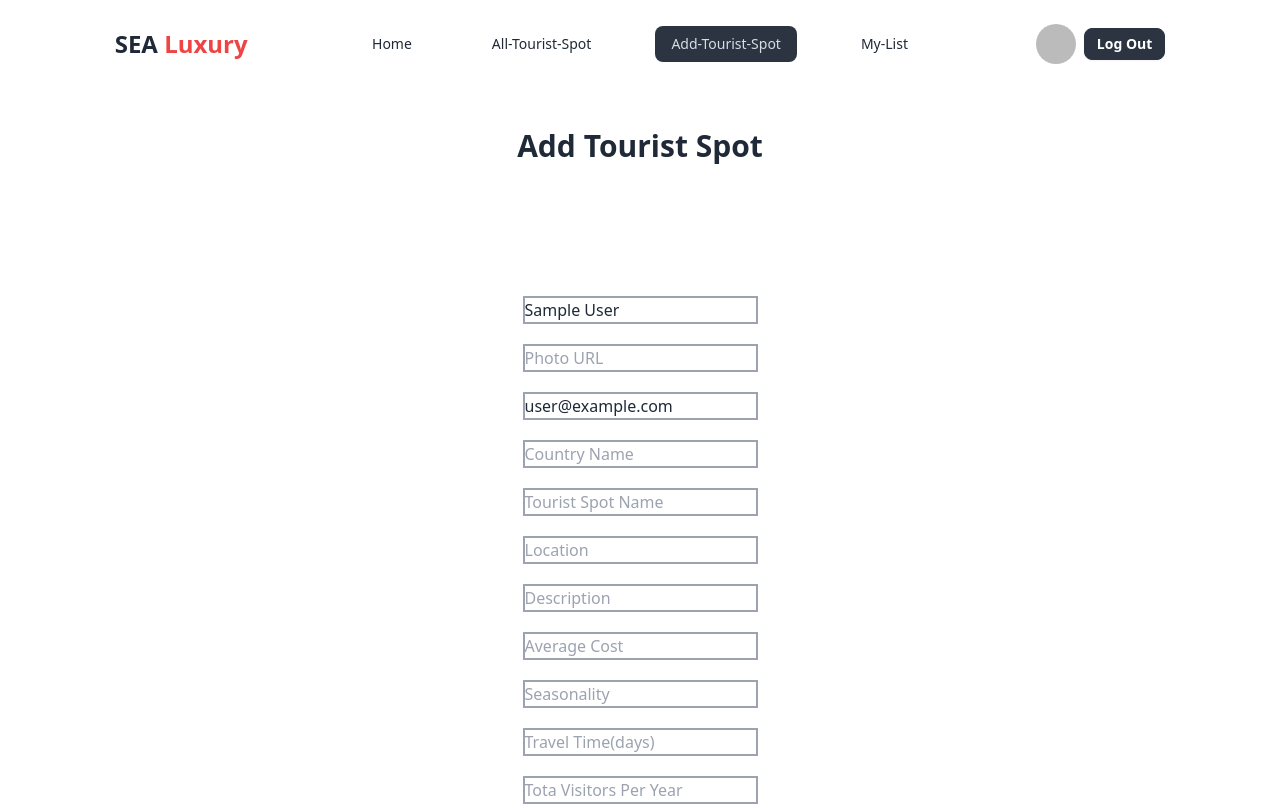
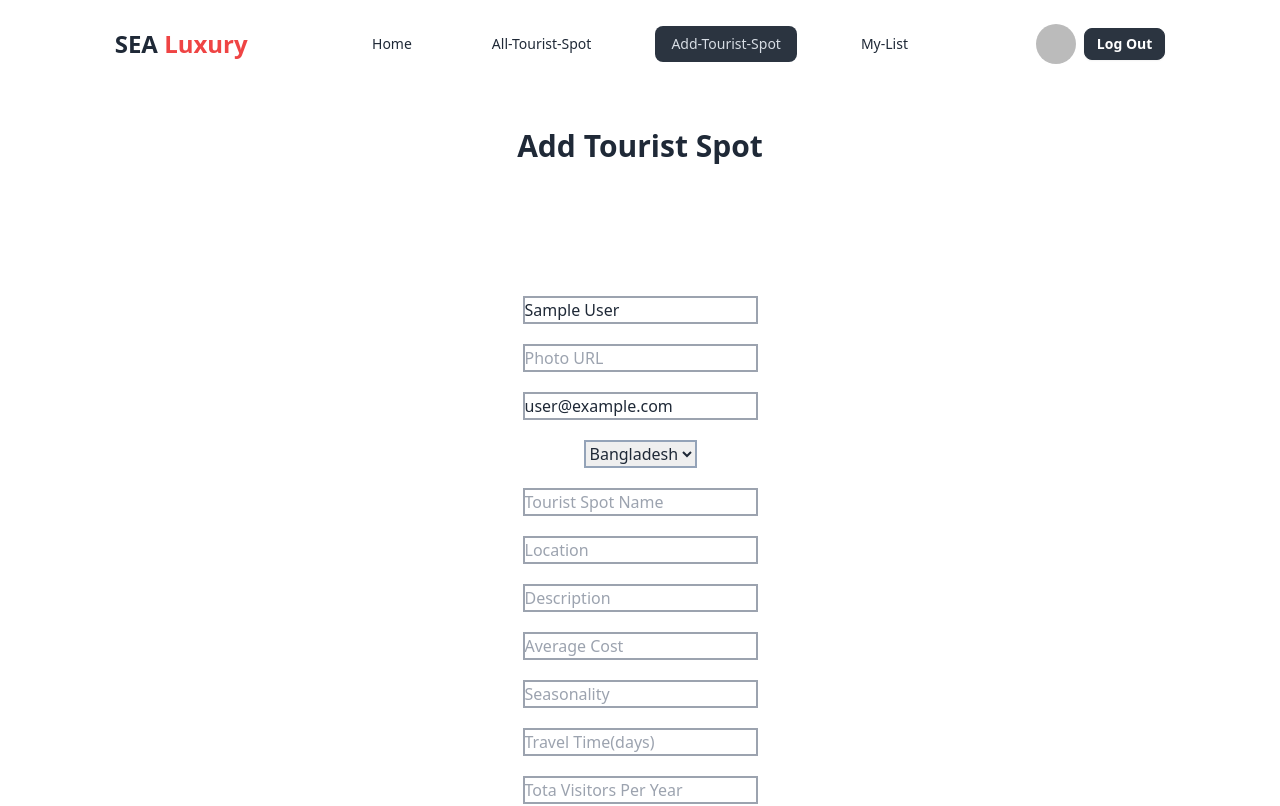
Before and after one commit to abtaheetaseen/Sea-Travels-Client, a React (Vite) app: page /addTouristSpot in a window 1280 px wide. Shown: the top 806 px of the page. Built offline with nearby package versions, Linux system fonts and the light colour scheme; no server answers; sample sign-in values are in the browser's storage.

Commit message:
twenty-three commit

```diff
--- a/src/pages/AddTouristSpot.jsx
+++ b/src/pages/AddTouristSpot.jsx
@@ -6,6 +6,8 @@ const AddTouristSpot = () => {
 
     const {user} = useContext(AuthContext);
 
+    const [options, setOptions] = useState("");
+
     const handleAddTouristSpot = (e) => {
         e.preventDefault();
         const form = e.target;
@@ -13,7 +15,7 @@ const AddTouristSpot = () => {
         const name = form.name.value;
         const photoURL = form.photoURL.value;
         const email = form.email.value;
-        const countryName = form.countryName.value;
+        const countryName = options;
         const touristSpotName = form.touristSpotName.value;
         const location = form.location.value;
         const description = form.description.value;
@@ -58,7 +60,33 @@ const AddTouristSpot = () => {
 
                         <input className='border-2 border-gray-400 mb-5' type="email" name='email' placeholder='Your E-Mail' required defaultValue={user.email} />
 
-                        <input className='border-2 border-gray-400 mb-5' type="text" name='countryName' placeholder='Country Name' required />
+                        {/* <input className='border-2 border-gray-400 mb-5' type="text" name='countryName' placeholder='Country Name' required /> */}
+
+                        <select className='mb-5 border-2 border-slate-400' onChange={(e) => {setOptions(e.target.value)}}>
+                            <option>
+                                Bangladesh
+                            </option>
+
+                            <option>
+                                Malaysia
+                            </option>
+
+                            <option>
+                                Indonesia
+                            </option>
+
+                            <option>
+                                Thailand
+                            </option>
+
+                            <option>
+                                Vietnam
+                            </option>
+
+                            <option>
+                                Cambodia
+                            </option>
+                        </select>
 
                         <input className='border-2 border-gray-400 mb-5' type="text" name='touristSpotName' placeholder='Tourist Spot Name' required />
 
```
